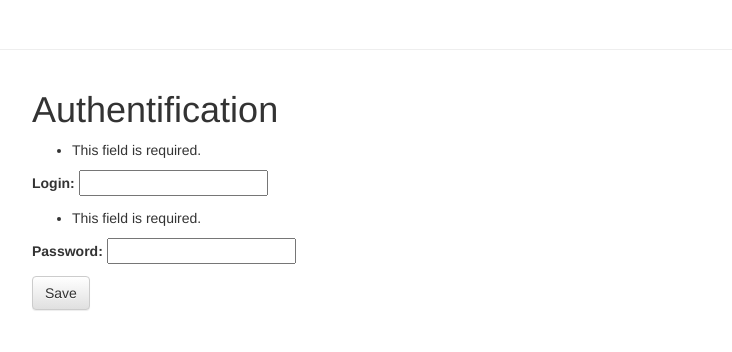
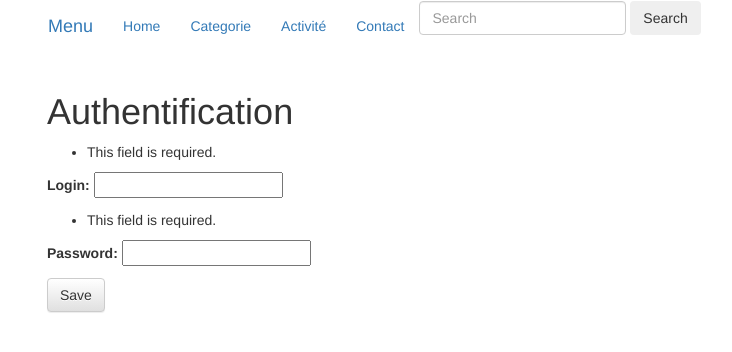
Before and after one commit to Davy971/ua-m2-ec903-django-honey-pot, a Django app: page /honeypot/login/ in a window 1280 px wide. Shown: the top 352 px of the page, without its empty margins (38-770 px from the left). Run offline with Django 3.2, Linux system fonts and the light colour scheme; some libraries are stand-ins or nearby versions.

Commit message:
modification de la page login.html

```diff
--- a/honeypot/models.py
+++ b/honeypot/models.py
@@ -1,7 +1,11 @@
 from django.db import models
+from datetime import datetime
 
 # Create your models here.
 
 class Utilisateur(models.Model):
 	login= models.CharField(max_length=100)
 	password=models.CharField(max_length=50)
+	adr_ip=models.CharField(max_length=100,null=True)
+	user_agent=models.CharField(max_length=100,null=True)
+	date=models.DateTimeField(default=datetime.now, blank=True)
--- a/honeypot/templates/honeypot/login.html
+++ b/honeypot/templates/honeypot/login.html
@@ -1,16 +1,41 @@
 {% load static %}
 <html>
     <head>
-        <title>Django HoneyPot</title>
+        <meta charset="utf-8">
+        <meta http-equiv="X-UA-Compatible" content="IE-Edge">
+        <meta name="viewport" content="width=device-width,initial-scale=1">
+        <meta name="keywords" content="">
+        <meta name="description" content="">
         <link rel="stylesheet" href="//maxcdn.bootstrapcdn.com/bootstrap/3.2.0/css/bootstrap.min.css">
         <link rel="stylesheet" href="//maxcdn.bootstrapcdn.com/bootstrap/3.2.0/css/bootstrap-theme.min.css">
         <link href='//fonts.googleapis.com/css?family=Lobster&subset=latin,latin-ext' rel='stylesheet' type='text/css'>
+        <title>Django HoneyPot</title>
 
     </head>
     <body>
-        <div class="page-header">
+      <div class="container">
+              <nav class="navbar navbar-light bg-faded">
+              <a class="navbar-brand" href="#">Menu</a>
+              <ul class="nav navbar-nav">
+                <li class="nav-item active">
+                  <a class="nav-link" href="#">Home <span class="sr-only">(current)</span></a>
+                </li>
+                <li class="nav-item">
+                  <a class="nav-link" href="#">Categorie</a>
+                </li>
+                <li class="nav-item">
+                  <a class="nav-link" href="#">Activité</a>
+                </li>
+                <li class="nav-item">
+                  <a class="nav-link" href="#">Contact</a>
+                </li>
+              </ul>
+              <form class="form-inline pull-xs-right">
+                <input class="form-control" type="text" placeholder="Search">
+                <button class="btn btn-outline-success" type="submit">Search</button>
+              </form>
+              </nav>
 
-        </div>
               <div class="content container">
                   <div class="row">
                       <div class="col-md-8">
@@ -24,5 +49,10 @@
                       </div>
                   </div>
               </div>
+      </div>
+
+
+
+
     </body>
 </html>
--- a/honeypot/urls.py
+++ b/honeypot/urls.py
@@ -3,5 +3,5 @@ from . import views
 
 urlpatterns = [
     path('login/',views.login),
-    path('accueil/',views.accueil),
+    path('redir/',views.redir),
 ]
--- a/honeypot/views.py
+++ b/honeypot/views.py
@@ -7,10 +7,13 @@ def login(request):
 	form=UtilisateurForm(request.POST)
 	if request.method== "POST" :
 		if form.is_valid():
-			form.save()
-			return redirect('../accueil')
+			user=form.save(commit=False)
+			user.adr_ip= request.META['REMOTE_ADDR']
+			user.user_agent=request.META['HTTP_USER_AGENT']
+			user.save()
+			return redirect('../redir')
 
 	return render(request, 'honeypot/login.html', {'form':form})
 
-def accueil(request):
-	return render (request,'honeypot/accueil.html')
+def redir(request):
+	return render (request,'honeypot/redir.html')
```
Also changed, not shown: honeypot/migrations/0002_auto_20181014_1707.py (added), honeypot/templates/honeypot/redir.html (renamed from honeypot/templates/honeypot/accueil.html). Lines whose indentation alone changed are shown as unchanged.
